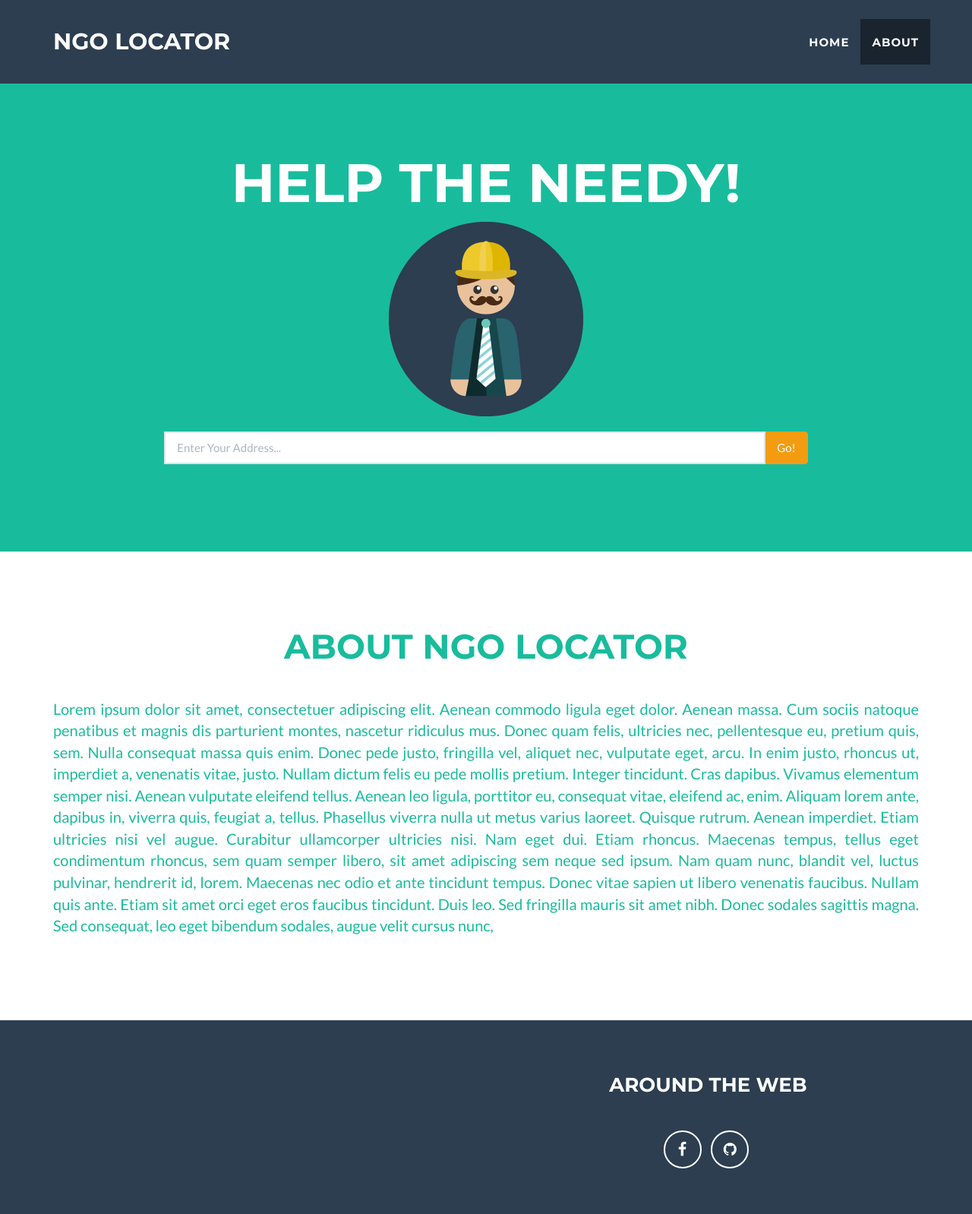
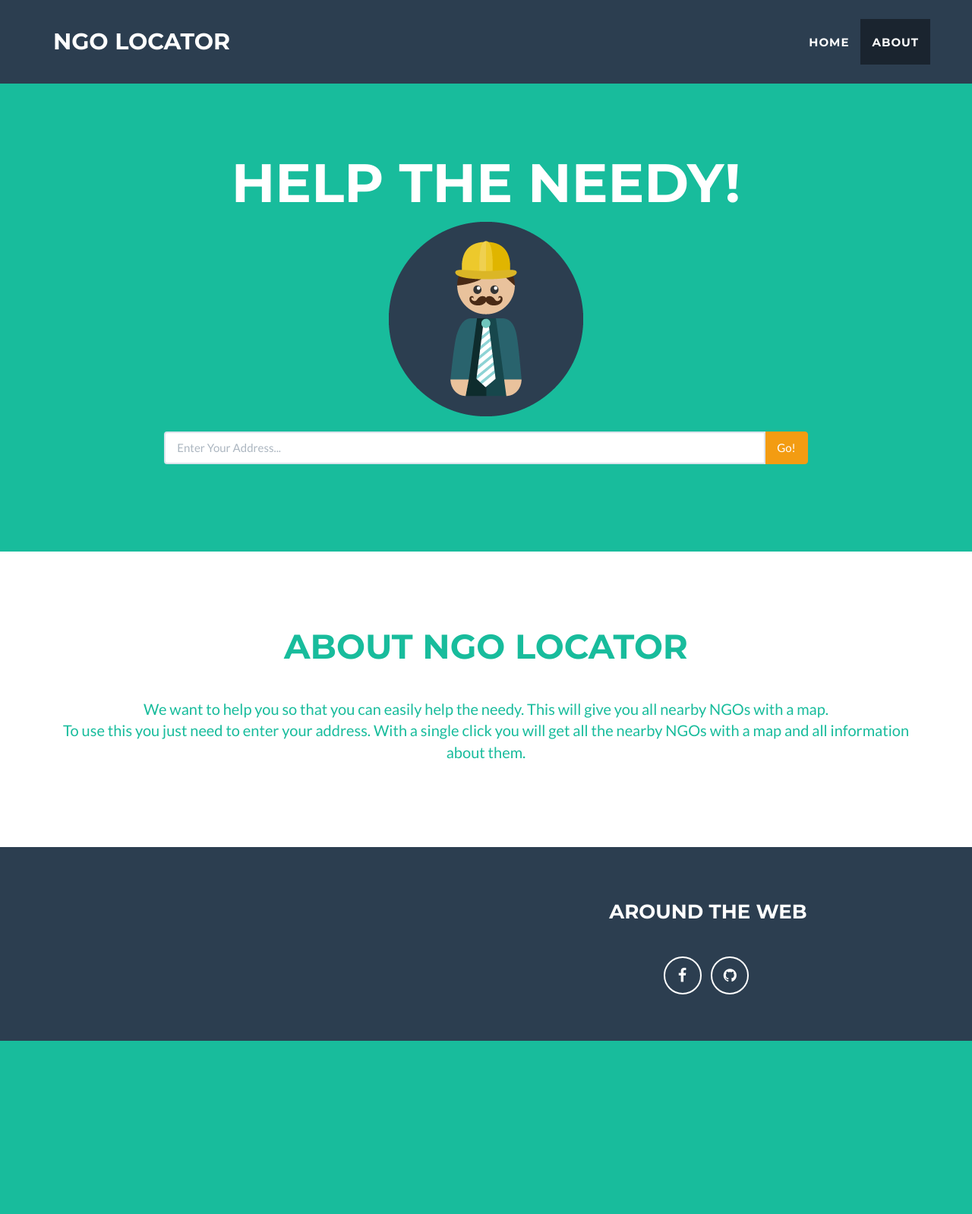
Before and after one commit to tapaswenipathak/Help-The-Needy, a Django app: page / in a window 1280 px wide. Shown: the whole page at 76% size. After the commit the page ends 1370 px from the top, so only its background shows below. Run offline with Django 3.2, Linux system fonts and the light colour scheme; some libraries are stand-ins or nearby versions.

Commit message:
fill about

```diff
--- a/help_the_needy/templates/index.html
+++ b/help_the_needy/templates/index.html
@@ -5,10 +5,10 @@
         <img class="img-responsive" src="{% static "assets/img/profile.png"%}" alt="">
         <div class="row">
             <form role="form" action="/map" method="POST">
+				{% csrf_token %}
                 <div class="form-group">
                     <div class="col-lg-6" style="vertical-align: middle;width: 75%;float: none;display: inline-block;">
                         <div class="input-group">
-                            {% csrf_token %}
                             <input type="text" name="location" class="form-control" placeholder="Enter Your Address...">
                             <span class="input-group-btn">
                                 <button class="btn btn-warning" type="submit">Go!</button>
@@ -31,8 +31,13 @@
                 </div>
             </div>
             <div class="row">
-                <div class="col-lg-12 text-justify">
-                    <p>Lorem ipsum dolor sit amet, consectetuer adipiscing elit. Aenean commodo ligula eget dolor. Aenean massa. Cum sociis natoque penatibus et magnis dis parturient montes, nascetur ridiculus mus. Donec quam felis, ultricies nec, pellentesque eu, pretium quis, sem. Nulla consequat massa quis enim. Donec pede justo, fringilla vel, aliquet nec, vulputate eget, arcu. In enim justo, rhoncus ut, imperdiet a, venenatis vitae, justo. Nullam dictum felis eu pede mollis pretium. Integer tincidunt. Cras dapibus. Vivamus elementum semper nisi. Aenean vulputate eleifend tellus. Aenean leo ligula, porttitor eu, consequat vitae, eleifend ac, enim. Aliquam lorem ante, dapibus in, viverra quis, feugiat a, tellus. Phasellus viverra nulla ut metus varius laoreet. Quisque rutrum. Aenean imperdiet. Etiam ultricies nisi vel augue. Curabitur ullamcorper ultricies nisi. Nam eget dui. Etiam rhoncus. Maecenas tempus, tellus eget condimentum rhoncus, sem quam semper libero, sit amet adipiscing sem neque sed ipsum. Nam quam nunc, blandit vel, luctus pulvinar, hendrerit id, lorem. Maecenas nec odio et ante tincidunt tempus. Donec vitae sapien ut libero venenatis faucibus. Nullam quis ante. Etiam sit amet orci eget eros faucibus tincidunt. Duis leo. Sed fringilla mauris sit amet nibh. Donec sodales sagittis magna. Sed consequat, leo eget bibendum sodales, augue velit cursus nunc,</p>
+                <div class="col-lg-12 text-center">
+					<p>We want to help you so that you can easily help the needy.
+					This will give you all nearby NGOs with a map. <br/>
+					To use this you just need to enter your address.
+					With a single click you will get all the nearby NGOs with a map and all information about
+					them.
+					</p>
                 </div>
             </div>
         </div>
```
